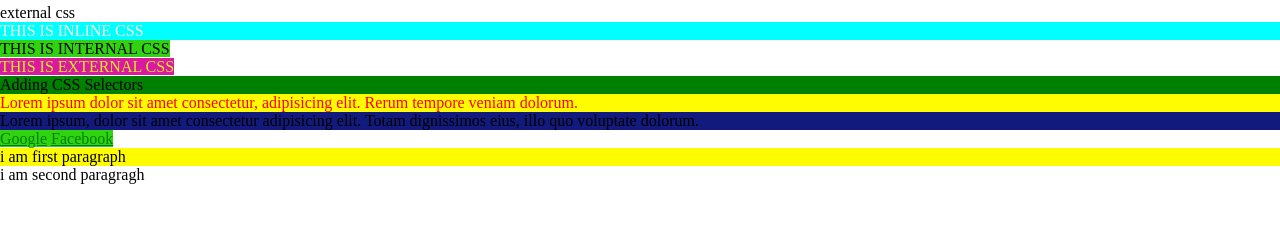
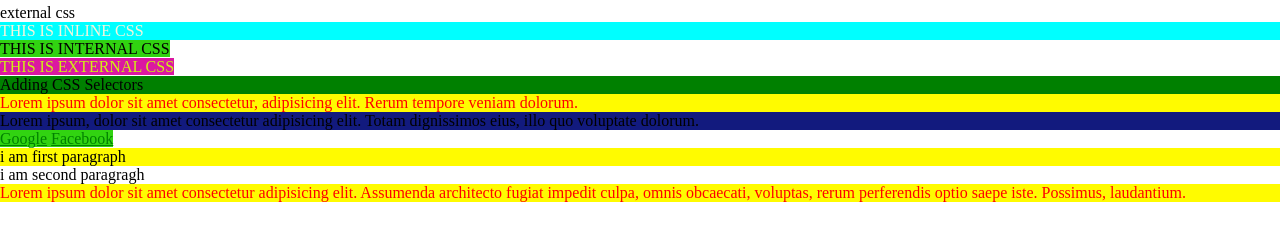
Before and after one commit to AbdulHaseeb-dev/CSS-Practice-1, a plain HTML site: page index.html in a window 1280 px wide. Shown: the part 123-364 px from the top of the page. Drawn offline with Linux system fonts and the light colour scheme.

Commit message:
Update index.html
Added Main card text

```diff
--- a/index.html
+++ b/index.html
@@ -110,6 +110,11 @@
                         <p>i am first paragraph</p>
                         <p>i am second paragragh</p>
                     </main>
+                    <div>
+                        <P>
+                            Lorem ipsum dolor sit amet consectetur adipisicing elit. Assumenda architecto fugiat impedit culpa, omnis obcaecati, voluptas, rerum perferendis optio saepe iste. Possimus, laudantium.
+                        </P>
+                    </div>
 </body>
 
 </html>
```
